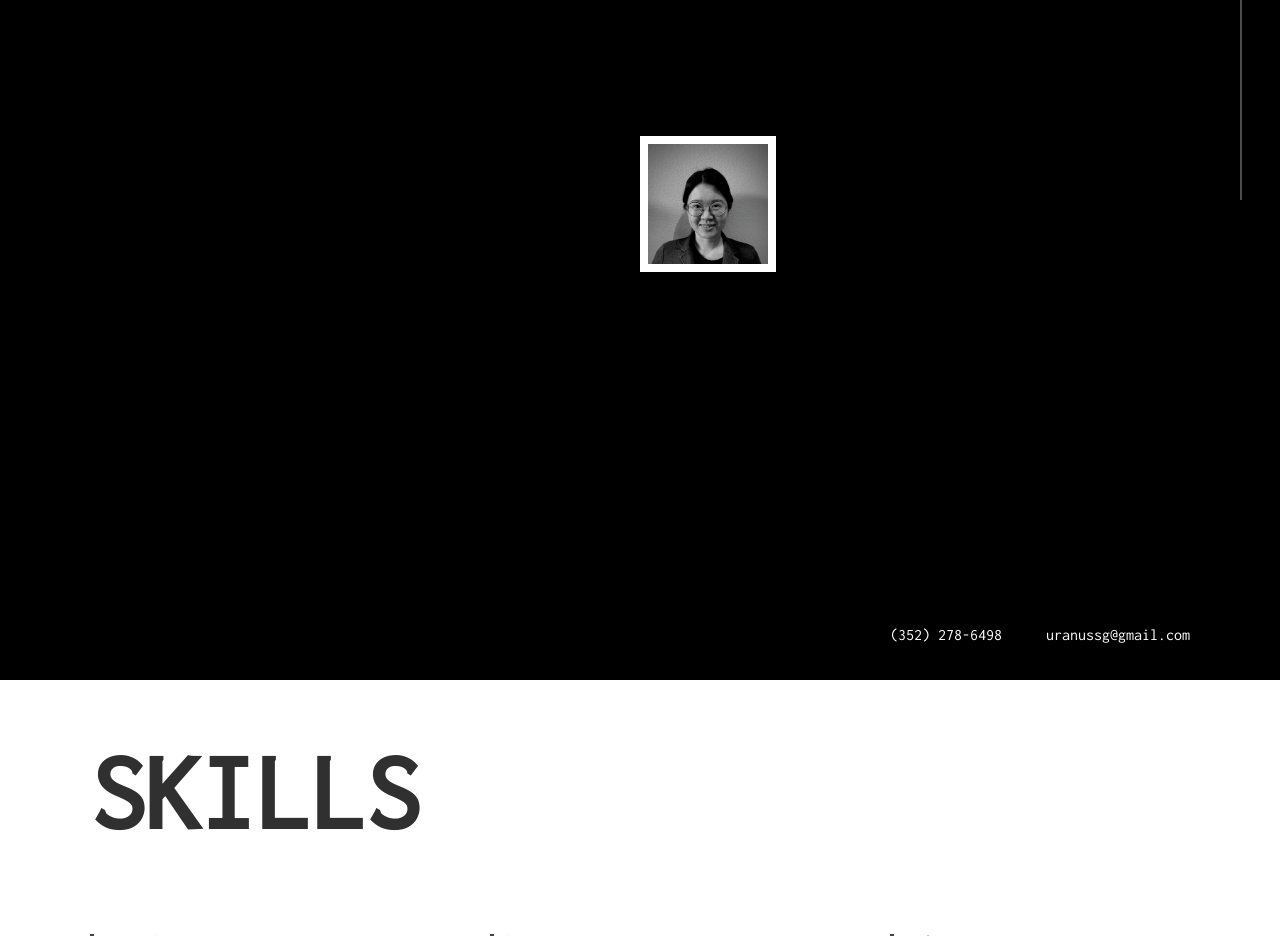
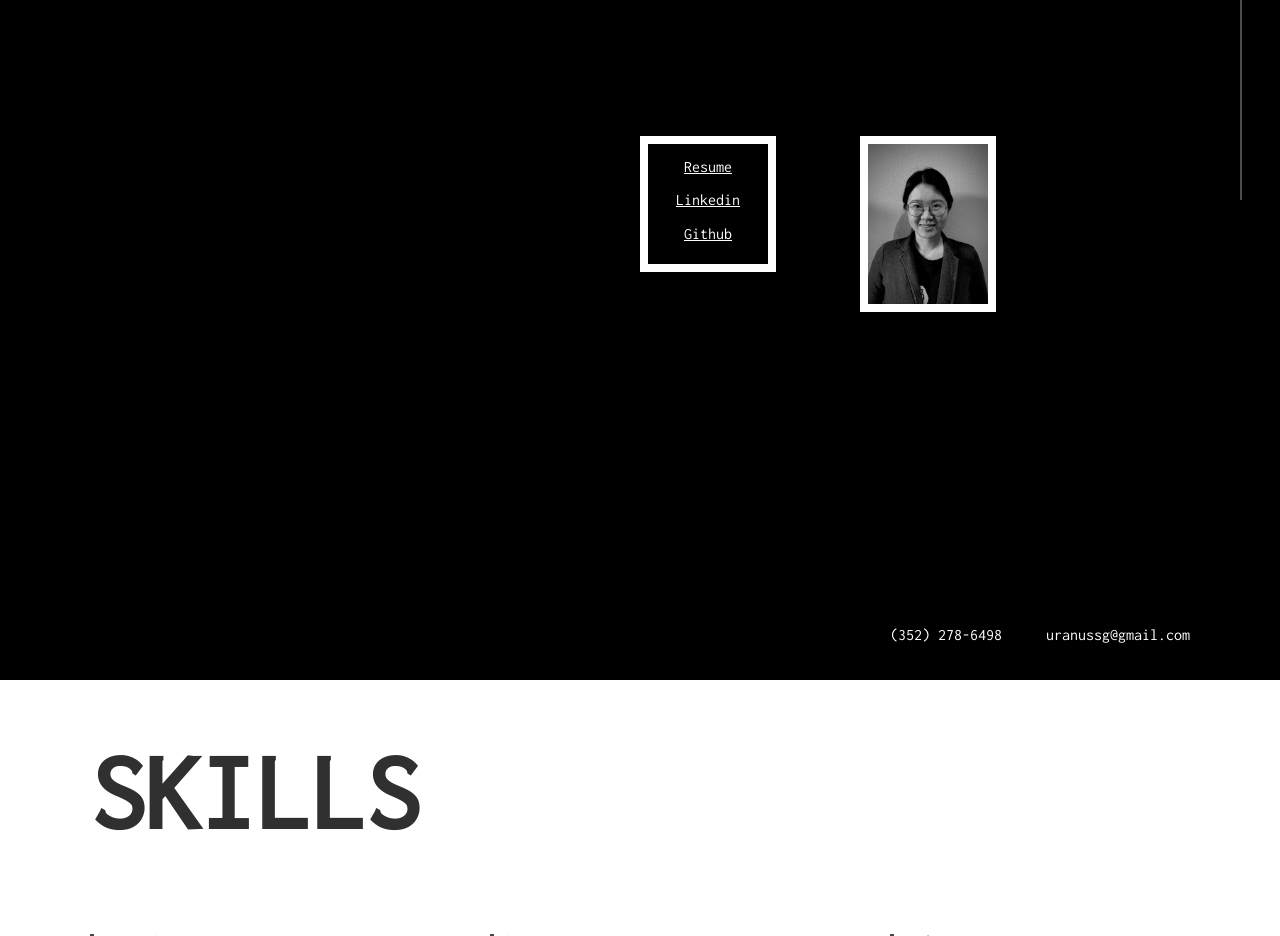
Before and after one commit to uranussg/portfolio, a website built with webpack: page index.html in a window 1280 px wide. Shown: the part 920-1856 px from the top of the page. Built offline with nearby package versions, Linux system fonts and the light colour scheme.

Commit message:
change profile picture

```diff
--- a/index.html
+++ b/index.html
@@ -44,6 +44,12 @@
                 <p><a href="https://drive.google.com/file/d/1a-ensrbtZWDkMoALYbszTJIK27ynfSV5/view?usp=sharing"> Resume</a></p>
                 <p><a href="https://www.linkedin.com/in/songge-sun-674b6a138/"> Linkedin</a></p>
                 <p><a href="https://github.com/uranussg"> Github</a></p>
+            </div>
+            <div class="profile-pic">
+
+            </div>
+            <div class="profile-pic-c">
+
             </div>
             <div class="about">
                 <p>I am a full-stack software engineer.
--- a/style/bio.css
+++ b/style/bio.css
@@ -51,7 +51,7 @@
     margin: 0;
 }
 
-.bio .cv {
+.cv{
     position: absolute;
     top: 32%;
     left: 50%;
@@ -63,15 +63,29 @@
     display: flex;
     flex-direction: column;
     justify-content: flex-start;
+}
+
+.profile-pic, .profile-pic-c {
+    position: absolute;
+    top: 32%;
+    left: 70%;
+    height: 160px;
+    width: 120px;
+    border: 8px solid white;
+    transition: 1s ease-in-out;
     background-image: url('../asset/profile.png');
     background-size: cover;
+}
+
+.profile-pic-c {
+    background-image: url('../asset/profile-c.png');
+    opacity: 0;
 }
 
 .bio .cv p {
     display: block;
     height: 50px;
     margin: 0;
-    opacity: 0;
     transition: 1s ease-in-out;
 }
 
@@ -83,15 +97,18 @@
     margin-bottom: 10px;
 }
 
-.bio .cv:hover {
+.cv:hover {
     /* cursor: pointer; */
     transform: scale(1.2);
     border-radius: 2em;
     /* transform: translate(0, -50%); */
-    background-image: none;
 }
 
-.bio .cv:hover p {
+.profile-pic:hover {
+    opacity: 0;
+}
+
+.profile-pic-c:hover {
     opacity: 1;
 }
 
```
Also changed, not shown: asset/profile-c.png (added).
